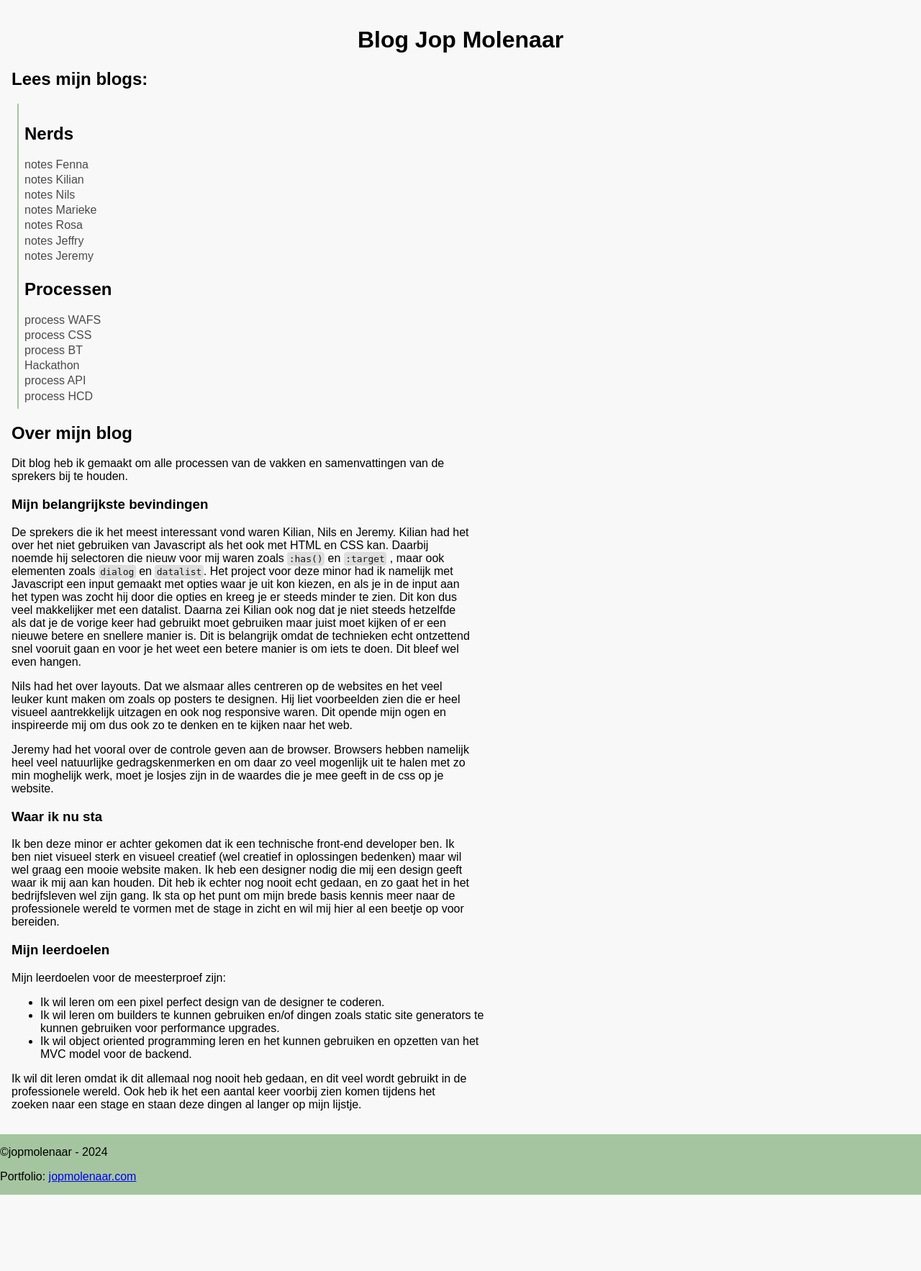
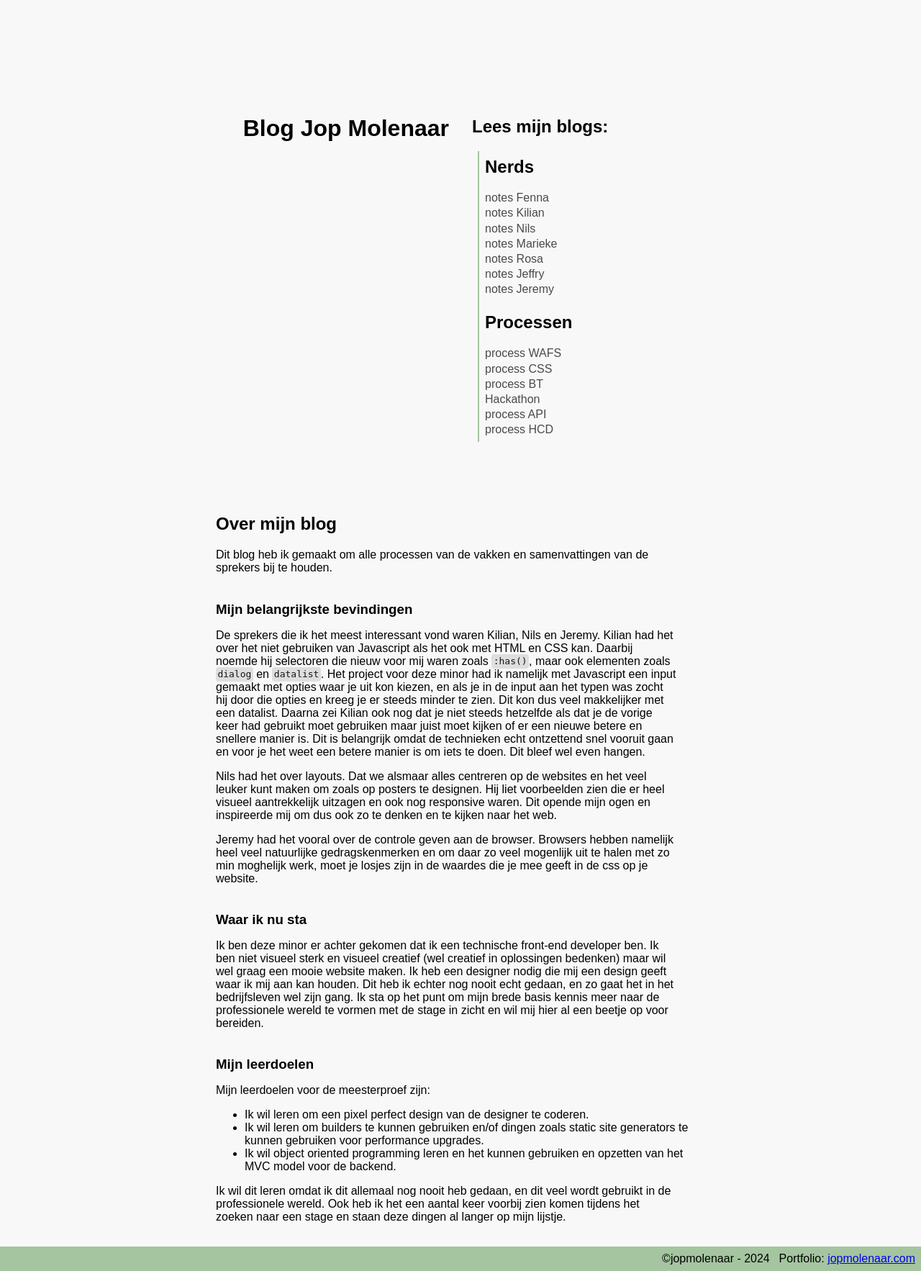
Before and after one commit to JopMolenaar/processJournal-JopMolenaar-WebDevDes, a Node server app: page /home in a window 1280 px wide. Shown: the whole page at 72% size. Before the commit the page ends 1660 px from the top, so only its background shows below. Run offline with Node 20, Linux system fonts and the light colour scheme; some libraries are stand-ins or nearby versions.

Commit message:
a bit of layout styling

```diff
--- a/static/styles/home.css
+++ b/static/styles/home.css
@@ -1,3 +1,4 @@
+
 main {
     background-color: var( --color-main);
     padding: 1em;
@@ -6,16 +7,80 @@ main {
 h1 {
     display: flex;
     justify-content: center;
+    align-items: center;
+    height: 30vh;
+}
+main > section {
+    width: fit-content;
+    margin-left: auto;
+    margin-right: auto;
+}
+section:nth-of-type(1) nav, section:nth-of-type(1) nav * {
+    width: fit-content;
+}
+section:nth-of-type(1) nav > ul >li{
+    list-style: none;
+}
+section:nth-of-type(1) nav > ul >li:nth-child(1) div h2{
+    margin-top: 0;
 }
 
-section:nth-of-type(1) nav > ul >li{
-    list-style: none;
 
-    & div {
 
+
+main > section:nth-of-type(2) {
+    margin-top: 10vh;
+}
+section:nth-of-type(2) h3 {
+    margin-top: 2em;
+    margin-bottom: 0.6em;
+}
+
+
+
+
+
+footer{
+ display: flex;
+ /* align-items: end; */
+ justify-content: end;
+ flex-wrap: wrap;
+ gap: 0.8em;
+ padding: 0.5em;
+}
+footer p {
+    margin: 0;
+}
+
+@media (min-width: 58.75em){
+    main {
+        display: grid;
+        grid-template-columns: 1fr 1fr;
+       column-gap:  2em;
+       padding-top: 20vh;
+    }
+    h1 {
+        width: fit-content;
+        height: fit-content;
+        margin: 0;
+        grid-column: 1/2;
+        grid-row: 1/2;
+        /* align-self: end; */
+        display: flex;
+        justify-content: end;
+        width: 100%;
+    }
+    main > section:nth-of-type(1){
+        margin: 0;
+        width: fit-content;
+        height: fit-content;
+        grid-column: 2/3;
+        grid-row: 1/2;
+        & > h2{
+            margin-top: 0.1em;
+        }
+    }
+    main > section:nth-of-type(2){
+        grid-column: 1/3;
     }
 }
-
-footer{
-
-}
--- a/views/home.ejs
+++ b/views/home.ejs
@@ -50,7 +50,7 @@
             <section>
                 <h3>Mijn belangrijkste bevindingen</h3>
                 <p>De sprekers die ik het meest interessant vond waren Kilian, Nils en Jeremy. Kilian had het over het niet gebruiken van Javascript als het ook met HTML en CSS kan.
-                    Daarbij noemde hij selectoren die nieuw voor mij waren zoals <code>:has()</code> en <code>:target</code> , maar ook elementen zoals <code>dialog</code> en <code>datalist</code>.
+                    Daarbij noemde hij selectoren die nieuw voor mij waren zoals <code>:has()</code>, maar ook elementen zoals <code>dialog</code> en <code>datalist</code>.
                     Het project voor deze minor had ik namelijk met Javascript een input gemaakt met opties waar je uit kon kiezen, en als je in de input aan het typen was zocht hij door die opties
                     en kreeg je er steeds minder te zien.
                     Dit kon dus veel makkelijker met een datalist. Daarna zei Kilian ook nog dat je niet steeds hetzelfde als dat je de vorige keer had gebruikt moet gebruiken maar juist moet kijken
@@ -90,6 +90,7 @@
     <footer>
         <p>©jopmolenaar - 2024</p>
         <p>Portfolio: <a target="_blank" href="https://jopmolenaar.com/">jopmolenaar.com</a></p>
+        <!-- lijst met de websites die bij de projecten horen -->
     </footer>
 </body>
 </html>
```
